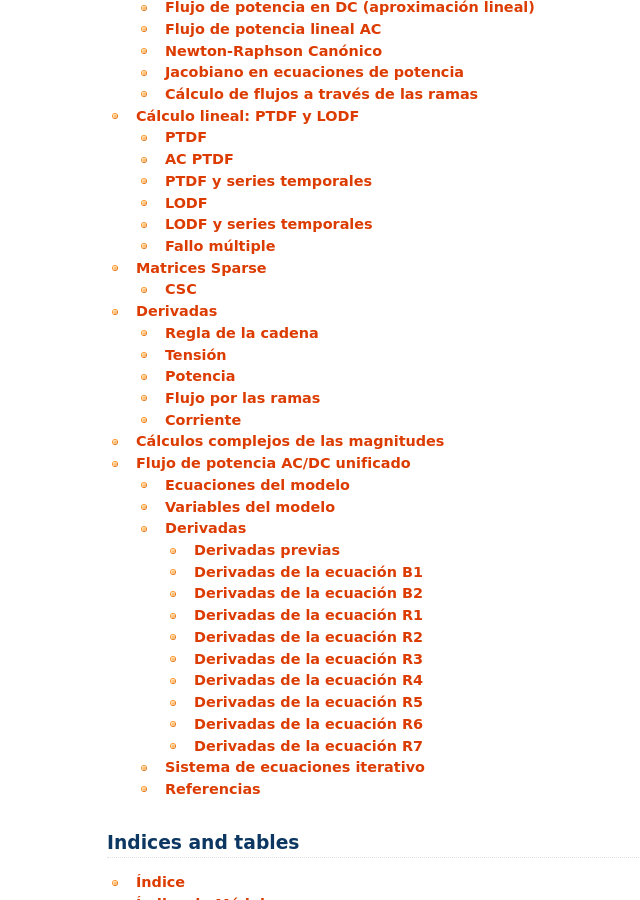
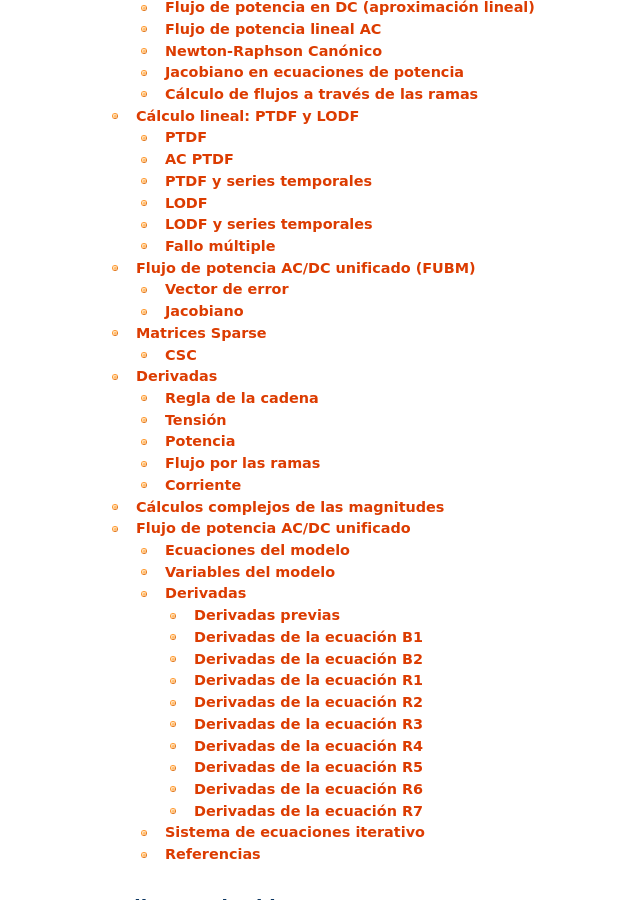
Before and after one commit to SanPen/ModeladoPractico, a Sphinx documentation site: the page built from doc/index.rst, in a window 1280 px wide and 900 px high, scrolled down 890 px. Shown: the whole window, without its empty margins (13-653 px from the left). Built offline with Sphinx 7.4.7, drawn with Linux system fonts in a browser that asks for light colours; some of the changed lines change nothing that is shown.

Commit message:
Added FUBM model

```diff
--- /dev/null
+++ b/doc/fubm_acdc_model.rst
@@ -0,0 +1,267 @@
+
+Flujo de potencia AC/DC unificado (FUBM)
+=========================================
+
+.. math::
+    \left[
+        \begin{matrix}
+        \Delta Va  \\
+        \Delta Vm  \\
+        \Delta \theta_{sh}  \\
+        \Delta m_a  \\
+        \Delta B_{eq}  \\
+        \Delta B_{eq}   \\
+        \Delta m_a  \\
+        \Delta m_a  \\
+        \Delta \theta_{sh}
+        \end{matrix}
+    \right] =  \left[
+        \begin{matrix}
+        J11 & J12 & J13 & J14 & J15 & J16 & J17 & J18 & J19 \\
+        J21 & J22 & J23 & J24 & J25 & J26 & J27 & J28 & J29 \\
+        J31 & J32 & J33 & J34 & J35 & J36 & J37 & J38 & J39 \\
+        J41 & J42 & J43 & J44 & J45 & J46 & J47 & J48 & J49 \\
+        J51 & J52 & J53 & J54 & J55 & J56 & J57 & J58 & J59 \\
+        J61 & J62 & J63 & J64 & J65 & J66 & J67 & J68 & J69 \\
+        J71 & J72 & J73 & J74 & J75 & J76 & J77 & J78 & J79 \\
+        J81 & J82 & J83 & J84 & J85 & J86 & J87 & J88 & J89 \\
+        J91 & J92 & J93 & J94 & J95 & J96 & J97 & J98 & J99
+        \end{matrix}
+    \right]^{-1}  \times \left[
+        \begin{matrix}
+        \Delta P \\
+        \Delta Q  \\
+        \Delta Pfsh  \\
+        \Delta Qfma  \\
+        \Delta Beqz  \\
+        \Delta Beqv  \\
+        \Delta Vtma  \\
+        \Delta Qtma  \\
+        \Delta Pfdp
+        \end{matrix}
+    \right]
+
+Vector de error
+---------------------------
+
+.. math::
+
+    \left[ \begin{matrix}
+        \Delta P  = \Re {\Delta S_{[pvpq]}}\\
+        \Delta Q  = \Im {\Delta S_{[pq]}}\\
+        \Delta Pfsh = \Re (Sf_{[iPfsh]}) - Pfset_{[iPfsh]}  \\
+        \Delta Qfma = \Im (Sf_{[iQfma]}) - Qfset_{[iQfma]}  \\
+        \Delta Beqz  = \Im (Sf_{[iBeqz]}) - 0 \\
+        \Delta Beqv  = \Im (\Delta S_{[VfBeqbus]}) \\
+        \Delta Vtma  = \Im (\Delta S_{[Vtmabus]}) \\
+        \Delta Qtma  = \Im (St_{[iQtma]}) - Qtset_{[iQtma]} \\
+        \Delta Pfdp  = -\Re {Sf_{[iPfdp]}} + Pfset_{[iPfdp]} + Kdp_{[iPfdp]} \cdot ( Vm_{[busF_{[iPfdp]}]} - Vmfset_{[iPfdp]} )
+    \end{matrix}  \right]
+
+Dónde:
+
+.. math::
+
+    \Delta S = V \cdot (Ybus \times V)^{*} - Sbus(Vm)
+
+Jacobiano
+--------------
+
+.. math::
+
+    j11 = \Re\{\frac{\partial Sbus}{\partial  Va}\}[pvpq,pvpq]
+
+    j12 = \Re\{\frac{\partial Sbus}{\partial Vm}\}[pvpq, pq]
+
+    j13 = \Re\{\frac{\partial Sbus}{\partial Pfsh} \}[pvpq,:]
+
+    j14 = \Re\{\frac{\partial Sbus}{\partial Qfma}\}[pvpq,:]
+
+    j15 = \Re\{\frac{\partial Sbus}{\partial Beqz}\}[pvpq,:]
+
+    j16 = \Re\{\frac{\partial Sbus}{\partial Beqv}\}[pvpq,:]
+
+    j17 = \Re\{\frac{\partial Sbus}{\partial Vtma}\}[pvpq,:]
+
+    j18 = \Re\{\frac{\partial Sbus}{\partial Qtma}\}[pvpq,:]
+
+    j19 = \Re\{\frac{\partial Sbus}{\partial Pfdp}\}[pvpq,:]
+
+
+.. math::
+
+    j21 = \Im\{\frac{\partial Sbus}{\partial Va}\}[pq, pvpq]]
+
+    j22 = \Im\{\frac{\partial Sbus}{\partial Vm}\}[pq, pq]
+
+    j23 = \Im\{\frac{\partial Sbus}{\partial Pfsh}\}[pq,:]
+
+    j24 = \Im\{\frac{\partial Sbus}{\partial Qfma}\}[pq,:]
+
+    j25 = \Im\{\frac{\partial Sbus}{\partial Beqz}\}[pq,:]
+
+    j26 = \Im\{\frac{\partial Sbus}{\partial Beqv}\}[pq,:]
+
+    j27 = \Im\{\frac{\partial Sbus}{\partial Vtma}\}[pq,:]
+
+    j28 = \Im\{\frac{\partial Sbus}{\partial Qtma}\}[pq,:]
+
+    j29 = \Im\{\frac{\partial Sbus}{\partial Pfdp}\}[pq,:]
+
+
+Only Pf control elements iPfsh:
+
+.. math::
+
+    j31 = \Re\{\frac{\partial Sf}{\partial Va}\}[iPfsh,pvpq]
+
+    j32 = \Re\{\frac{\partial Sf}{\partial Vm}\}[iPfsh,pq]
+
+    j33 = \Re\{\frac{\partial Sf}{\partial Pfsh}\}[iPfsh,:]
+
+    j34 = \Re\{\frac{\partial Sf}{\partial Qfma}\}[iPfsh,:]
+
+    j35 = \Re\{\frac{\partial Sf}{\partial Beqz}\}[iPfsh,:]
+
+    j36 = \Re\{\frac{\partial Sf}{\partial Beqv}\}[iPfsh,:]
+
+    j37 = \Re\{\frac{\partial Sf}{\partial Vtma}\}[iPfsh,:]
+
+    j38 = \Re\{\frac{\partial Sf}{\partial Qtma}\}[iPfsh,:]
+
+    j39 = \Re\{\frac{\partial Sf}{\partial Pfdp}\}[iPfsh,:]
+
+Only Qf control elements iQfma:
+
+.. math::
+
+    j41 = \Im\{\frac{\partial Sf}{\partial Va}\}[iQfma,pvpq]
+
+    j42 = \Im\{\frac{\partial Sf}{\partial Vm}\}[iQfma,pq]
+
+    j43 = \Im\{\frac{\partial Sf}{\partial Pfsh}\}[iQfma,:]
+
+    j44 = \Im\{\frac{\partial Sf}{\partial Qfma}\}[iQfma,:]
+
+    j45 = \Im\{\frac{\partial Sf}{\partial Beqz}\}[iQfma,:]
+
+    j46 = \Im\{\frac{\partial Sf}{\partial Beqv}\}[iQfma,:]
+
+    j47 = \Im\{\frac{\partial Sf}{\partial Vtma}\}[iQfma,:]
+
+    j48 = \Im\{\frac{\partial Sf}{\partial Qtma}\}[iQfma,:]
+
+    j49 = \Im\{\frac{\partial Sf}{\partial Pfdp}\}[iQfma,:]
+
+Only Qf control elements iQfbeq:
+
+.. math::
+
+    j51 = \Im\{\frac{\partial Sf}{\partial Va}\}[iBeqz,pvpq]
+
+    j52 = \Im\{\frac{\partial Sf}{\partial Vm}\}[iBeqz,pq]
+
+    j53 = \Im\{\frac{\partial Sf}{\partial Pfsh}\}[iBeqz,:]
+
+    j54 = \Im\{\frac{\partial Sf}{\partial Qfma}\}[iBeqz,:]
+
+    j55 = \Im\{\frac{\partial Sf}{\partial Beqz}\}[iBeqz,:]
+
+    j56 = \Im\{\frac{\partial Sf}{\partial Beqv}\}[iBeqz,:]
+
+    j57 = \Im\{\frac{\partial Sf}{\partial Vtma}\}[iBeqz,:]
+
+    j58 = \Im\{\frac{\partial Sf}{\partial Qtma}\}[iBeqz,:]
+
+    j59 = \Im\{\frac{\partial Sf}{\partial Pfdp}\}[iBeqz,:]
+
+Only Vf control elements iVfbeq:
+
+.. math::
+
+    j61 = \Im\{\frac{\partial Sbus}{\partial Va}\}[VfBeqbus,pvpq]
+
+    j62 = \Im\{\frac{\partial Sbus}{\partial Vm}\}[VfBeqbus,pq]
+
+    j63 = \Im\{\frac{\partial Sbus}{\partial Pfsh}\}[VfBeqbus,:]
+
+    j64 = \Im\{\frac{\partial Sbus}{\partial Qfma}\}[VfBeqbus,:]
+
+    j65 = \Im\{\frac{\partial Sbus}{\partial Beqz}\}[VfBeqbus,:]
+
+    j66 = \Im\{\frac{\partial Sbus}{\partial Beqv}\}[VfBeqbus,:]
+
+    j67 = \Im\{\frac{\partial Sbus}{\partial Vtma}\}[VfBeqbus,:]
+
+    j68 = \Im\{\frac{\partial Sbus}{\partial Qtma}\}[VfBeqbus,:]
+
+    j69 = \Im\{\frac{\partial Sbus}{\partial Pfdp}\}[VfBeqbus,:]
+
+
+Only Vt control elements iVtma:
+
+.. math::
+
+    j71 = \Im\{\frac{\partial Sbus}{\partial Va}\}[Vtmabus,pvpq]
+
+    j72 = \Im\{\frac{\partial Sbus}{\partial Vm}\}[Vtmabus,pq]
+
+    j73 = \Im\{\frac{\partial Sbus}{\partial Pfsh}\}[Vtmabus,:]
+
+    j74 = \Im\{\frac{\partial Sbus}{\partial Qfma}\}[Vtmabus,:]
+
+    j75 = \Im\{\frac{\partial Sbus}{\partial Beqz}\}[Vtmabus,:]
+
+    j76 = \Im\{\frac{\partial Sbus}{\partial Beqv}\}[Vtmabus,:]
+
+    j77 = \Im\{\frac{\partial Sbus}{\partial Vtma}\}[Vtmabus,:]
+
+    j78 = \Im\{\frac{\partial Sbus}{\partial Qtma}\}[Vtmabus,:]
+
+    j79 = \Im\{\frac{\partial Sbus}{\partial Pfdp}\}[Vtmabus,:]
+
+
+Only Qt control elements iQtma:
+
+.. math::
+
+    j81 = \Im\{\frac{\partial St}{\partial Va}\}[iQtma,pvpq]
+
+    j82 = \Im\{\frac{\partial St}{\partial Vm}\}[iQtma,pq]
+
+    j83 = \Im\{\frac{\partial St}{\partial Pfsh}\}[iQtma,:]
+
+    j84 = \Im\{\frac{\partial St}{\partial Qfma}\}[iQtma,:]
+
+    j85 = \Im\{\frac{\partial St}{\partial Beqz}\}[iQtma,:]
+
+    j86 = \Im\{\frac{\partial St}{\partial Beqv}\}[iQtma,:]
+
+    j87 = \Im\{\frac{\partial St}{\partial Vtma}\}[iQtma,:]
+
+    j88 = \Im\{\frac{\partial St}{\partial Qtma}\}[iQtma,:]
+
+    j89 = \Im\{\frac{\partial St}{\partial Pfdp}\}[iQtma,:]
+
+
+Only Droop control elements iPfdp:
+
+.. math::
+
+    j91 =  \frac{\partial Pfdp}{\partial Va}\}[iPfdp, pvpq]
+
+    j92 =  \frac{\partial Pfdp}{\partial Vm}\}[iPfdp,pq]
+
+    j93 =  \frac{\partial Pfdp}{\partial Pfsh}\}[iPfdp,:]
+
+    j94 =  \frac{\partial Pfdp}{\partial Qfma}\}[iPfdp,:]
+
+    j95 =  \frac{\partial Pfdp}{\partial Beqz}\}[iPfdp,:]
+
+    j96 =  \frac{\partial Pfdp}{\partial Beqv}\}[iPfdp,:]
+
+    j97 =  \frac{\partial Pfdp}{\partial Vtma}\}[iPfdp,:]
+
+    j98 =  \frac{\partial Pfdp}{\partial Qtma}\}[iPfdp,:]
+
+    j99 =  \frac{\partial Pfdp}{\partial Pfdp}\}[iPfdp,:]
--- a/doc/index.rst
+++ b/doc/index.rst
@@ -24,6 +24,8 @@ Modelado práctico de red
 
    ptdf_otdf.rst
 
+   fubm_acdc_model.rst
+
    sparse_matrices.rst
 
    derivatives.rst
```
